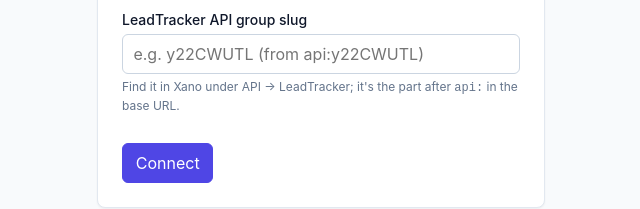
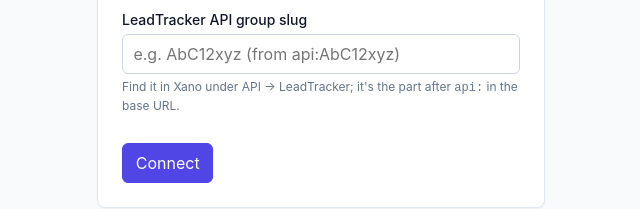
Before and after one commit to xano-community/lead-tracker-chatgpt, a plain HTML site: page frontend/index.html in a window 1280 px wide. Shown: the part 255-464 px from the top of the page, 319-959 px from the left. Drawn offline with Linux system fonts and the light colour scheme.

Commit message:
Use a generic example slug in the web board setup hint

```diff
--- a/frontend/index.html
+++ b/frontend/index.html
@@ -44,7 +44,7 @@
   <input id="baseUrl" class="input w-full mt-1" placeholder="https://your-instance.xano.io">
   <div id="canonWrap" class="hidden">
     <label class="text-sm font-medium mt-3 flex" for="canon">LeadTracker API group slug</label>
-    <input id="canon" class="input w-full mt-1" placeholder="e.g. y22CWUTL (from api:y22CWUTL)">
+    <input id="canon" class="input w-full mt-1" placeholder="e.g. AbC12xyz (from api:AbC12xyz)">
     <p class="text-xs text-slate-500 mt-1">Find it in Xano under API &rarr; LeadTracker; it's the part after <code>api:</code> in the base URL.</p>
   </div>
   <p id="setupErr" class="hidden text-sm text-red-700 bg-red-50 p-3 rounded-md mt-3"></p>
```
